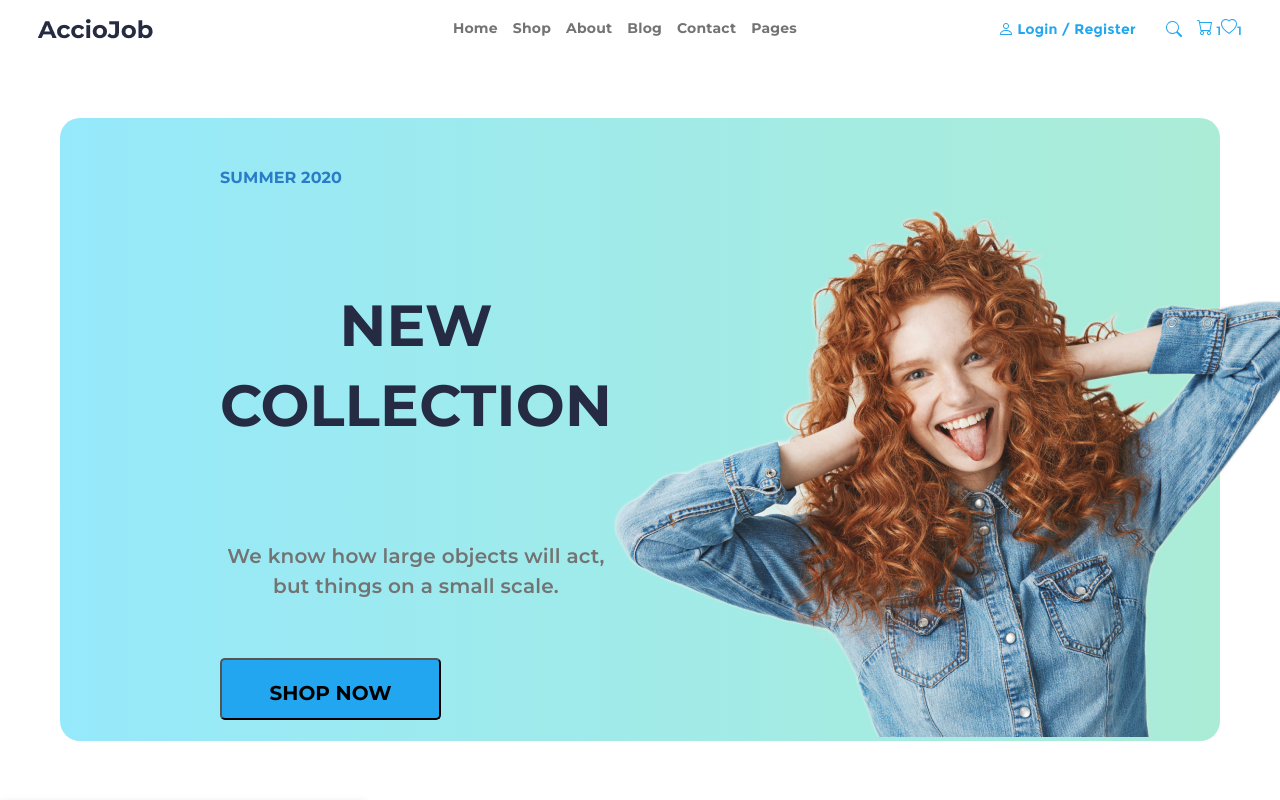
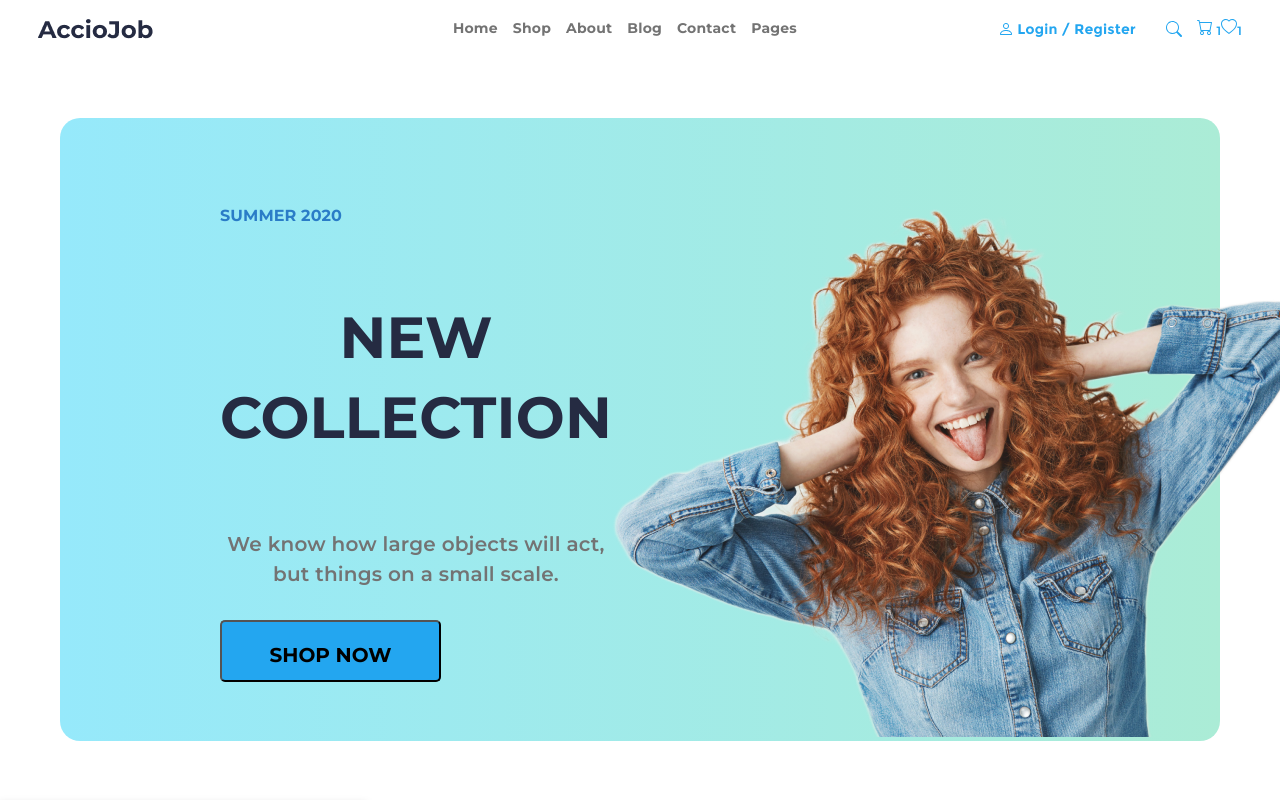
Before and after one commit to lensonfernandes/ProductsWebPage, a React (Create React App) app in the folder productswebpage/: page / in a window 1280 px wide. Shown: the top 800 px of the page. Built offline with nearby package versions, Linux system fonts and the light colour scheme; grey boxes are pictures that could not be loaded.

Commit message:
Main section Height modified

```diff
--- a/productswebpage/src/components/Main/Main.css
+++ b/productswebpage/src/components/Main/Main.css
@@ -14,10 +14,10 @@
     justify-content: center;
     align-items:flex-start;
     padding-left:160px;
-    gap: 30px;
+    gap: 5px;
 
-    width: 548px;
-    height: 316px;
+
+
 
 
     /* Inside auto layout */
```
